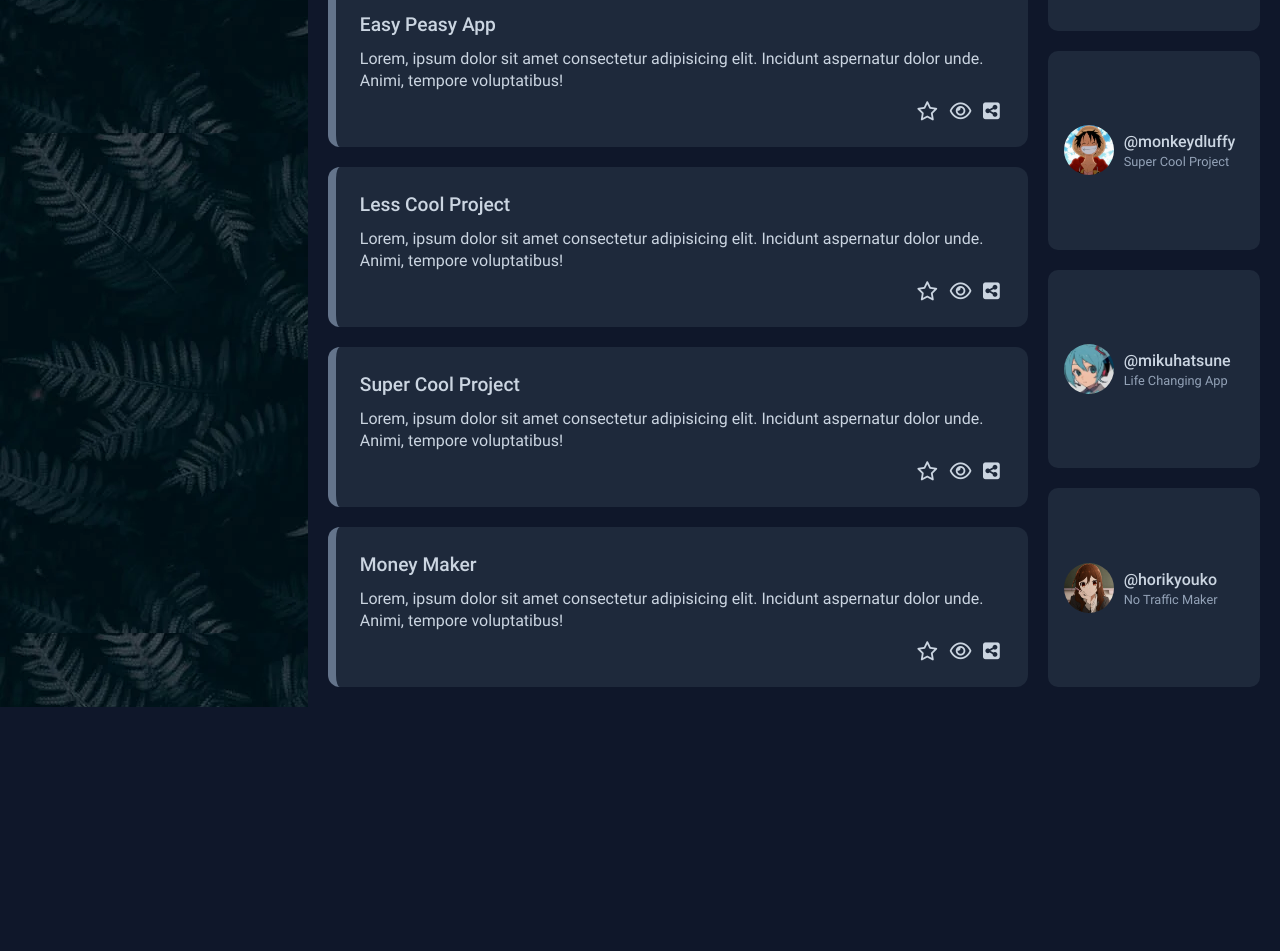
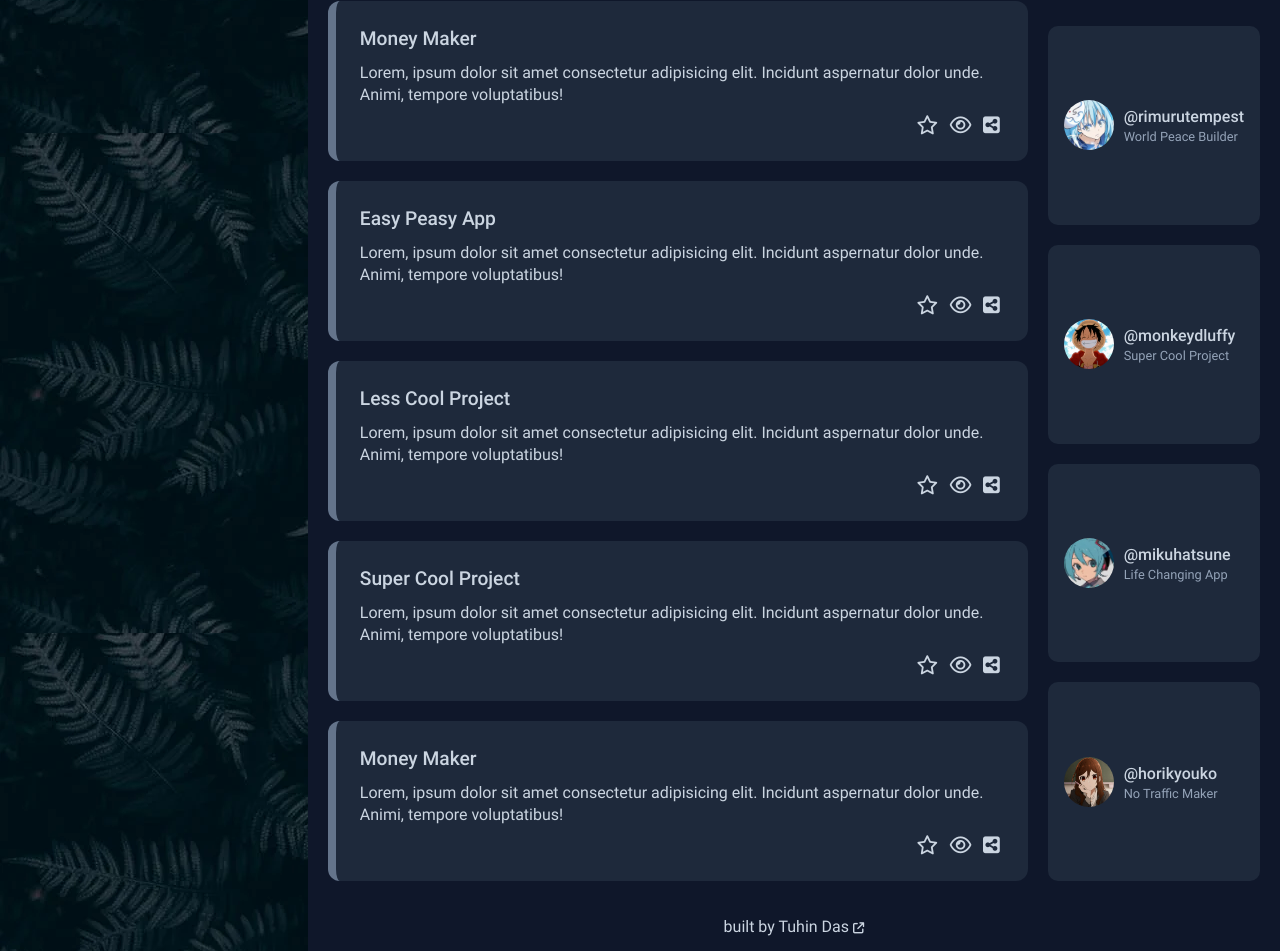
Before and after one commit to tuhindas56/top-admin-dashboard, a plain HTML site: page index.html in a window 1280 px wide. Shown: the part 1367-2318 px from the top of the page. Before the commit the page ends 2074 px from the top, so only its background shows below. Drawn offline with Linux system fonts and the light colour scheme.

Commit message:
Build footer

```diff
--- a/index.html
+++ b/index.html
@@ -269,6 +269,19 @@
       </div>
     </main>
 
+    <footer>
+      <p>
+        built by
+        <a
+          href="https://github.com/tuhindas56"
+          target="_blank"
+          rel="noopener noreferrer"
+        >
+          Tuhin Das <i class="fa-solid fa-arrow-up-right-from-square"></i>
+        </a>
+      </p>
+    </footer>
+
     <script>
       document
         .querySelectorAll(".project-buttons > button")
--- a/styles.css
+++ b/styles.css
@@ -53,9 +53,8 @@ html {
 body {
   background: var(--slate-900);
   color: var(--slate-300);
-  height: 100vh;
   display: grid;
-  grid: 1fr 5fr / max-content 3fr 1fr;
+  grid: 1fr 5fr 50px / max-content 3fr 1fr;
 }
 
 .sidebar {
@@ -243,7 +242,7 @@ header div.second-row div:last-child button:active {
 }
 
 main {
-  grid-row: 2 / -1;
+  grid-row: 2 / -2;
   grid-column: 2 / -1;
   display: grid;
   grid: 1fr 1fr / 2fr 2fr 1fr;
@@ -373,3 +372,14 @@ main {
   font-size: 1rem;
   color: var(--slate-300);
 }
+
+footer {
+  grid-column: 2 / -1;
+  grid-row: -2 / -1;
+  align-self: center;
+  justify-self: center;
+}
+
+footer i {
+  font-size: 0.7rem;
+}
```
